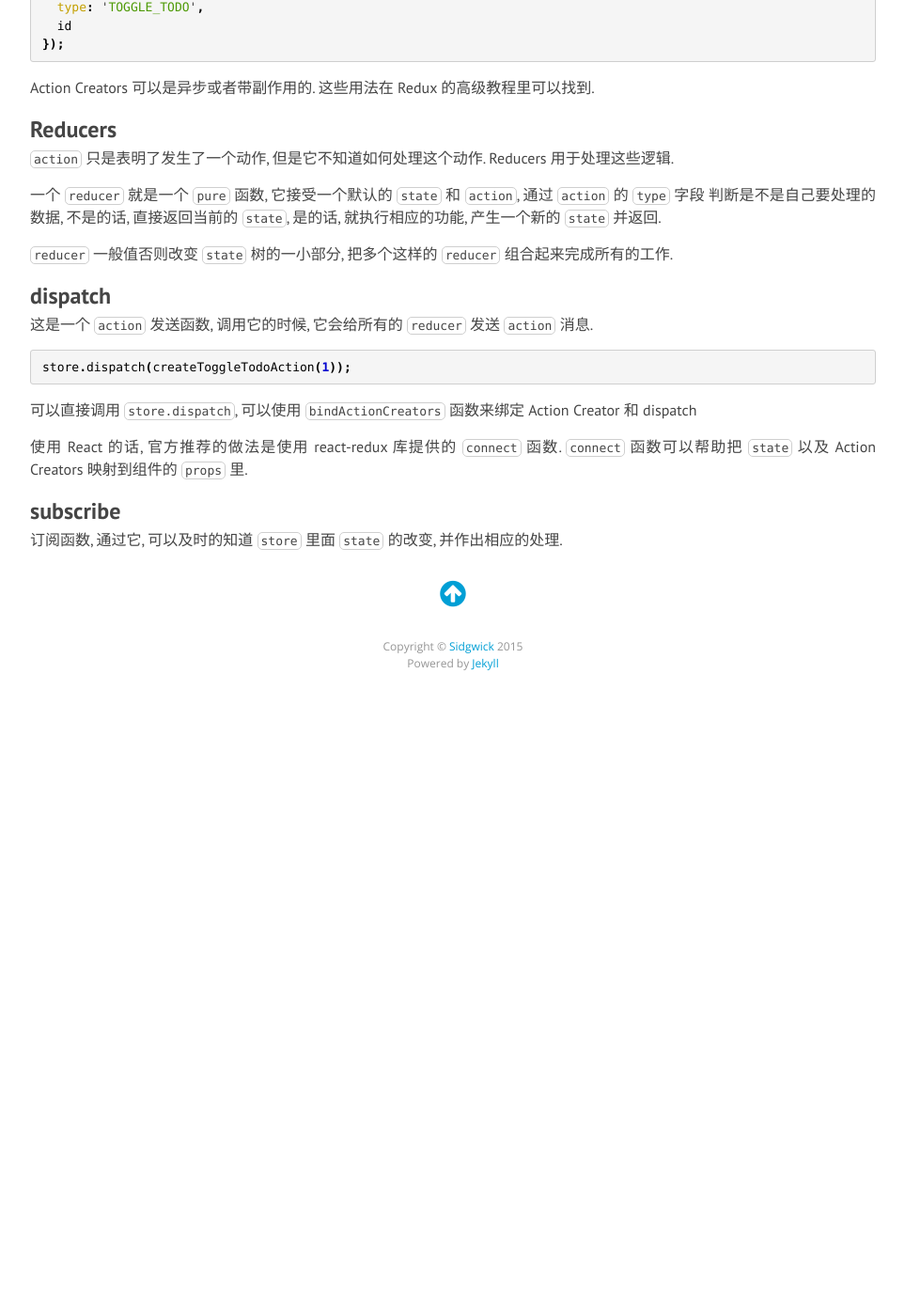
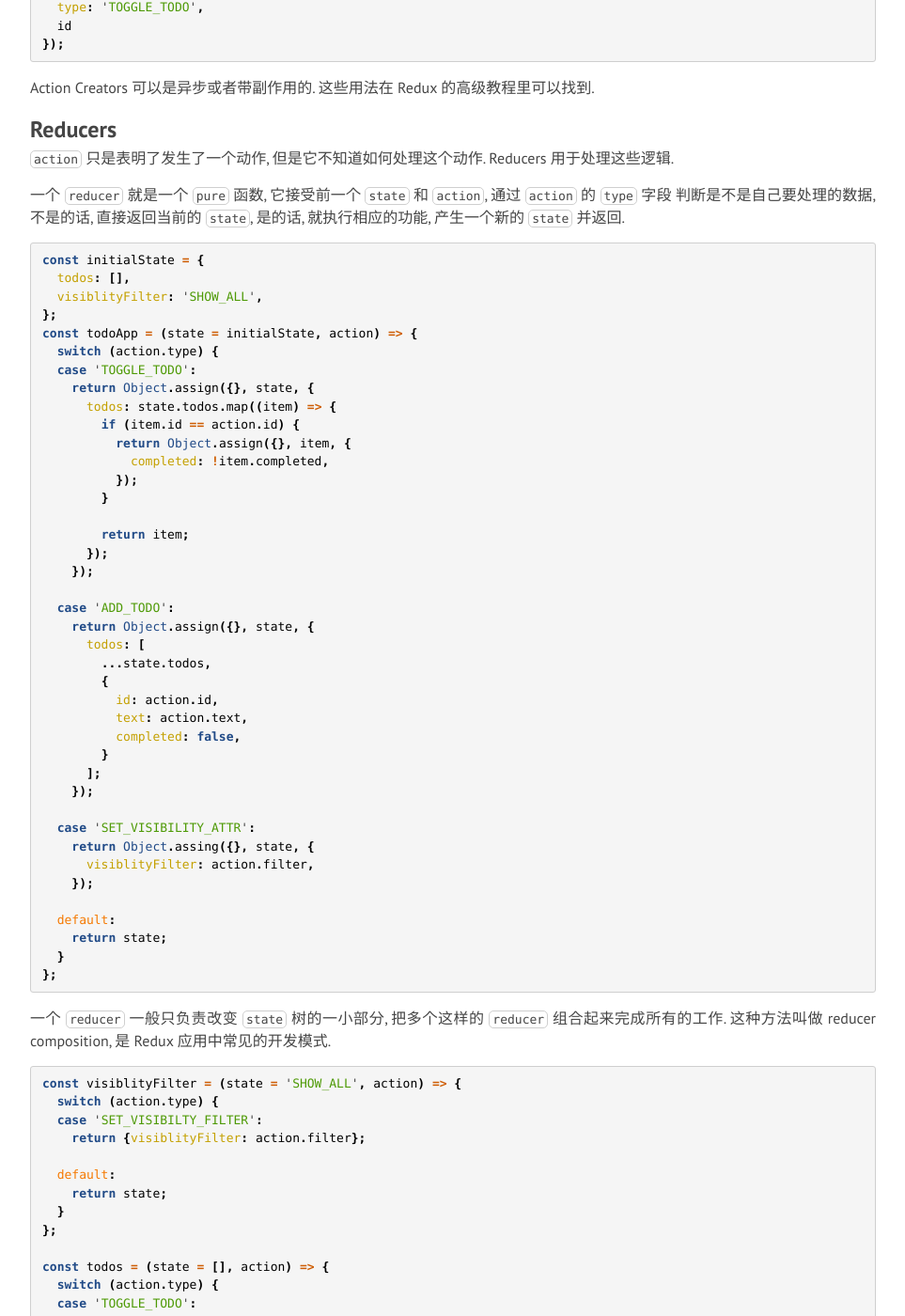
Before and after one commit to sidgwick/sidgwick.github.io, a Jekyll site: the page built from _posts/javascript/2017-02-07-Redux.md, in a window 1280 px wide and 1400 px high, scrolled down 654 px. Shown: the whole window at 94% size, without its empty margins (158-1121 px from the left). Built offline with Jekyll 4.4.1, drawn with Linux system fonts in a browser that asks for light colours; nearby versions of some CDN libraries; before the commit the page ends 1405 px from its top, so only the background shows below that; some of the changed text lies outside the part shown.

Commit message:
learning redux

````diff
--- a/_posts/javascript/2017-02-07-Redux.md
+++ b/_posts/javascript/2017-02-07-Redux.md
@@ -44,11 +44,117 @@ Action Creators 可以是异步或者带副作用的. 这些用法在 Redux 的
 
 `action` 只是表明了发生了一个动作, 但是它不知道如何处理这个动作. Reducers 用于处理这些逻辑.
 
-一个 `reducer` 就是一个 `pure` 函数, 它接受一个默认的 `state` 和 `action`, 通过 `action` 的 `type` 字段
+一个 `reducer` 就是一个 `pure` 函数, 它接受前一个 `state` 和 `action`, 通过 `action` 的 `type` 字段
 判断是不是自己要处理的数据, 不是的话, 直接返回当前的 `state`, 是的话, 就执行相应的功能, 产生一个新的 `state`
 并返回.
 
-`reducer` 一般值否则改变 `state` 树的一小部分, 把多个这样的 `reducer` 组合起来完成所有的工作.
+```javascript
+const initialState = {
+  todos: [],
+  visiblityFilter: 'SHOW_ALL',
+};
+const todoApp = (state = initialState, action) => {
+  switch (action.type) {
+  case 'TOGGLE_TODO':
+    return Object.assign({}, state, {
+      todos: state.todos.map((item) => {
+        if (item.id == action.id) {
+          return Object.assign({}, item, {
+            completed: !item.completed,
+          });
+        }
+
+        return item;
+      });
+    });
+
+  case 'ADD_TODO':
+    return Object.assign({}, state, {
+      todos: [
+        ...state.todos,
+        {
+          id: action.id,
+          text: action.text,
+          completed: false,
+        }
+      ];
+    });
+
+  case 'SET_VISIBILITY_ATTR':
+    return Object.assing({}, state, {
+      visiblityFilter: action.filter,
+    });
+
+  default:
+    return state;
+  }
+};
+```
+
+一个 `reducer` 一般只负责改变 `state` 树的一小部分, 把多个这样的 `reducer` 组合起来完成所有的工作.
+这种方法叫做 reducer composition, 是 Redux 应用中常见的开发模式.
+
+```javascript
+const visiblityFilter = (state = 'SHOW_ALL', action) => {
+  switch (action.type) {
+  case 'SET_VISIBILTY_FILTER':
+    return {visiblityFilter: action.filter};
+
+  default:
+    return state;
+  }
+};
+
+const todos = (state = [], action) => {
+  switch (action.type) {
+  case 'TOGGLE_TODO':
+    return state.map((item) => {
+      if (item.id == action.id) {
+        return Object.assign({}, item, {
+          completed: !item.completed,
+        });
+      }
+
+      return item;
+    });
+
+  case 'ADD_TODO':
+    return [
+      ...state,
+      {
+        id: action.id,
+        text: action.text,
+        completed: false,
+      }
+    ];
+
+  default:
+    return state;
+  }
+};
+```
+
+Combine reducers:
+
+```javascript
+const todoApp = (state = {}, action) => ({
+  todos: todos(state.todos, action),
+  visiblityFilter: visiblityFilter(state.visiblityFilter, action),
+});
+```
+
+Or:
+
+```javascript
+import { combineReducers } from 'redux';
+const todoApp = combineReducers({
+  todos,
+  visiblityFilter,
+});
+```
+
+`combineReducers` 生成一个函数, 这个函数向这些细碎的 `reducer` 传递 `state` 树中相应的部分, 并获取结果, 最后再把这些结果拼装成完整的 `state` 树.
+
 
 ## dispatch
 
````
